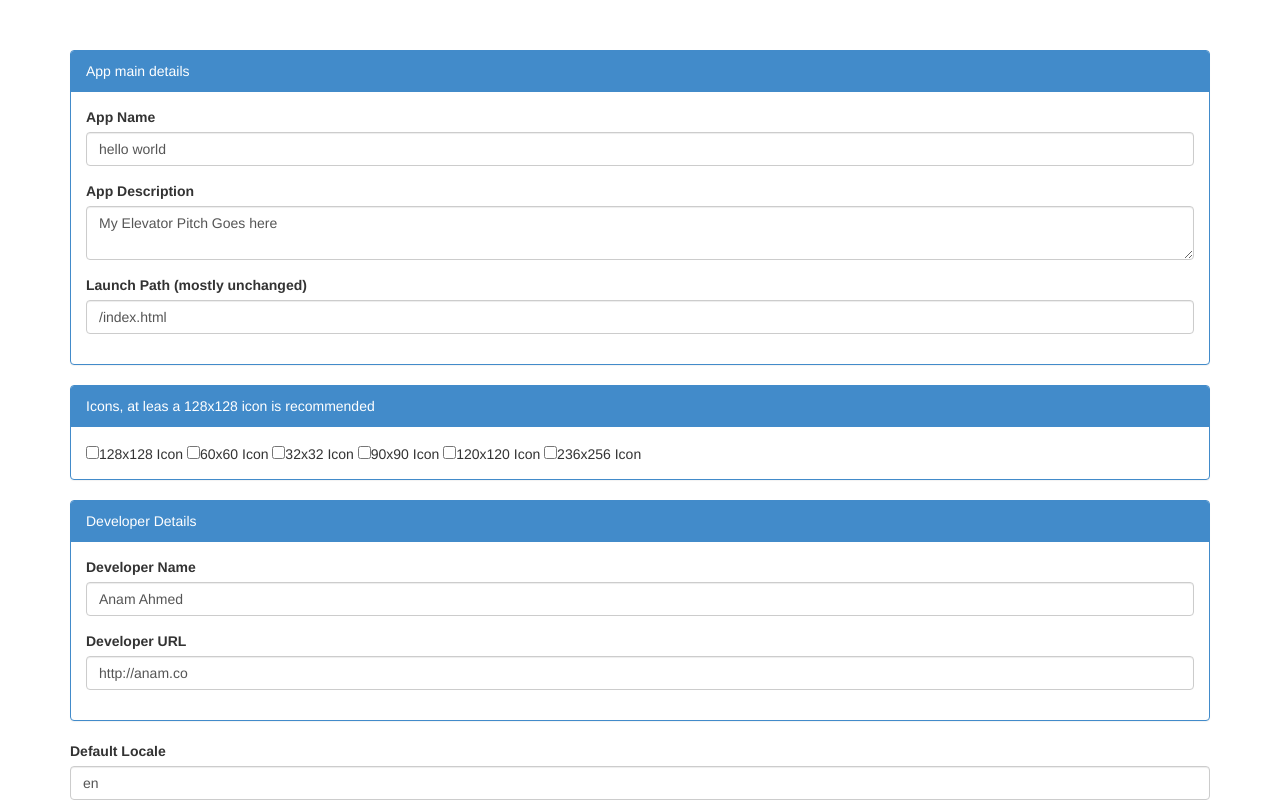
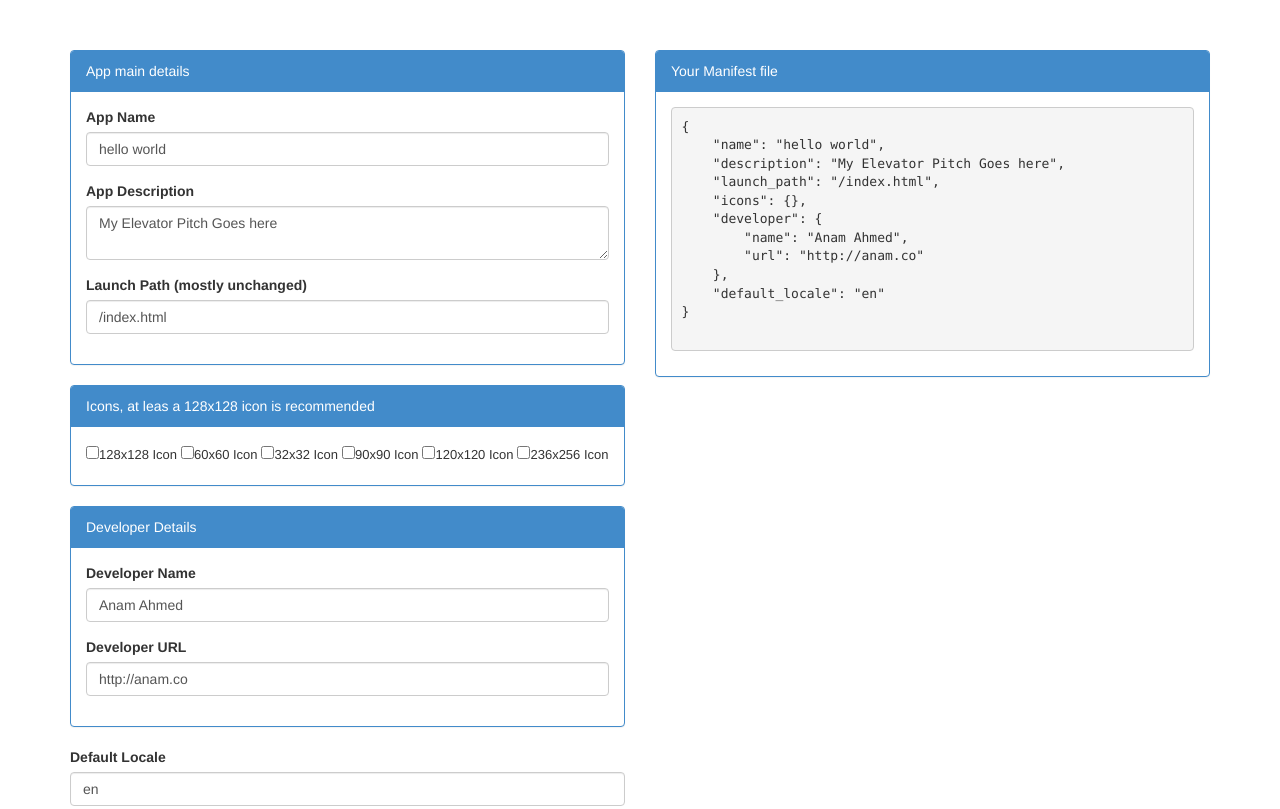
Before and after one commit to theanam/manifestgen, a website: page index.html in a window 1280 px wide. Shown: the top 809 px of the page. Drawn offline with Linux system fonts and the light colour scheme.

Commit message:
two column styled

```diff
--- a/index.html
+++ b/index.html
@@ -7,10 +7,13 @@
 	<link rel="stylesheet" type="text/css" href="style.css">
 </head>
 <body>
+<!-- start container -->
 <div class="container" ng-controller="AppController as fxapp">
   <div class="row rfirst"></div>
+
 	<div class="row">
-		<div class="col-md-12">
+		<div class="col-md-6">
+      <!-- start: app main details -->
 			<div class="panel panel-primary">
 				<div class="panel-heading">App main details</div>
 				<div class="panel-body">
@@ -27,36 +30,53 @@
     				<input type="text" class="form-control" id="launchpath" placeholder="Launch path, mostly /index.html" ng-model="fxapp.appd.launchPath">
   				</div>
   			</div>
-  					</div>
+  		</div><!-- end: app main details -->
+  		<!-- start: icons -->
       <div class="panel panel-primary">
   			<div class="panel-heading">Icons, at leas a 128x128 icon is recommended</div>
   			<div class="panel-body">
-  					<input type="checkbox" ng-model="ico128">128x128 Icon <input type="checkbox" ng-model="ico60">60x60 Icon <input type="checkbox" ng-model="ico32">32x32 Icon <input type="checkbox" ng-model="ico90">90x90 Icon <input type="checkbox" ng-model="ico120">120x120 Icon <input type="checkbox" ng-model="ico256">236x256 Icon
+          <div class="ln-icon-checkbox-wrap">
+    				<label><input type="checkbox" ng-model="ico128">128x128 Icon</label>
+            <label><input type="checkbox" ng-model="ico60">60x60 Icon</label>
+            <label><input type="checkbox" ng-model="ico32">32x32 Icon</label>
+            <label><input type="checkbox" ng-model="ico90">90x90 Icon</label>
+            <label><input type="checkbox" ng-model="ico120">120x120 Icon</label>
+            <label><input type="checkbox" ng-model="ico256">236x256 Icon</label>
+          </div><!-- end: icon checkbox wrap -->
+          <div class="ln-icon-path-wrap">
   					<div class="form-group" ng-show="ico128">
       				<label for="128">Icon 128x128</label>
       				<input type="text" class="form-control" placeholder="/images/128.png" ng-model="fxapp.appd.icons.128">
   					</div>
+
   					<div class="form-group" ng-show="ico60">
       				<label for="60">Icon 60x60</label>
       				<input type="text" class="form-control" placeholder="/images/60.png" ng-model="fxapp.appd.icons.60">
   					</div>
+
   					<div class="form-group" ng-show="ico32">
       				<label for="32">Icon 32x32</label>
       				<input type="text" class="form-control" placeholder="/images/32.png" ng-model="fxapp.appd.icons.32">
   					</div>
+
   					<div class="form-group" ng-show="ico90">
       				<label for="90">Icon 90x90</label>
       				<input type="text" class="form-control" placeholder="/images/90.png" ng-model="fxapp.appd.icons.90">
   					</div>
+
   					<div class="form-group" ng-show="ico120">
       				<label for="120">Icon 120x120</label>
       				<input type="text" class="form-control" placeholder="/images/120.png" ng-model="fxapp.appd.icons.120">
   					</div>
+
   					<div class="form-group" ng-show="ico256">
       				<label for="256">Icon 256x256</label>
       				<input type="text" class="form-control" placeholder="/images/256.png" ng-model="fxapp.appd.icons.256">
   					</div>
-  					</div></div>
+          </div><!-- end: icon path wrap -->
+  			</div>
+      </div><!-- end: icons -->
+      <!-- start: developer details -->
   		<div class="panel panel-primary">
   			<div class="panel-heading">Developer Details</div>
   			<div class="panel-body">
@@ -68,36 +88,38 @@
     				<label for="Developer Url">Developer URL</label>
     				<input type="text" class="form-control" placeholder="http://anam.co" ng-model="fxapp.appd.developerUrl">
   				</div>
-  					</div></div>
+  			</div>
+      </div><!-- end: developer details -->
+
+      <!-- start: default locale -->
       <div class="form-group">
     		<label for="Default Locale">Default Locale</label>
     		<input type="text" class="form-control" placeholder="en" ng-model="fxapp.appd.defaultLocale">
-  					</div>
+  		</div><!-- end: default locale -->
+		</div><!-- end: col 6 -->
 
-
-			</div>
-		</div>
-
-	<div class="row">
-		<div class="col-md-12">
+    <div class="col-md-6">
+      <!-- start: your manifest file -->
       <div class="panel panel-primary">
         <div class="panel-heading">Your Manifest file</div>
         <div class="panel-body">
-					{<br>
- 					"name": "{{fxapp.appd.appname}}",<br>
-  					"description": "{{fxapp.appd.appDescription}}",<br>
- 					"launch_path": "{{fxapp.appd.launchPath}}",<br>
-  					"icons": {{fxapp.appd.icons | json}},<br>
-  					"developer": {<br>
-    				"name": "{{fxapp.appd.developer}}",<br>
-    				"url": "{{fxapp.appd.developerUrl}}"<br>
-  					},<br>
-  					"default_locale": "{{fxapp.appd.defaultLocale}}"<br>
+          <pre>
+{
+    "name": "{{fxapp.appd.appname}}",
+    "description": "{{fxapp.appd.appDescription}}",
+    "launch_path": "{{fxapp.appd.launchPath}}",
+    "icons": {{fxapp.appd.icons | json}},
+    "developer": {
+        "name": "{{fxapp.appd.developer}}",
+        "url": "{{fxapp.appd.developerUrl}}"
+    },
+    "default_locale": "{{fxapp.appd.defaultLocale}}"
 }
+          </pre>
         </div>
-			</div>
-		</div>
-	</div>
+      </div><!-- end: your manifest file -->
+    </div><!-- end: col 6 -->
+	</div><!-- end: row -->
 </div>
 
 
--- a/style.css
+++ b/style.css
@@ -7,3 +7,8 @@ height:50px;
 .icos{
 	margin-top:30px;
 }
+/*ln edit*/
+.ln-icon-checkbox-wrap label {
+	font-size: 13px;
+	font-weight: normal;
+}
```
Lines whose indentation alone changed are shown as unchanged.
